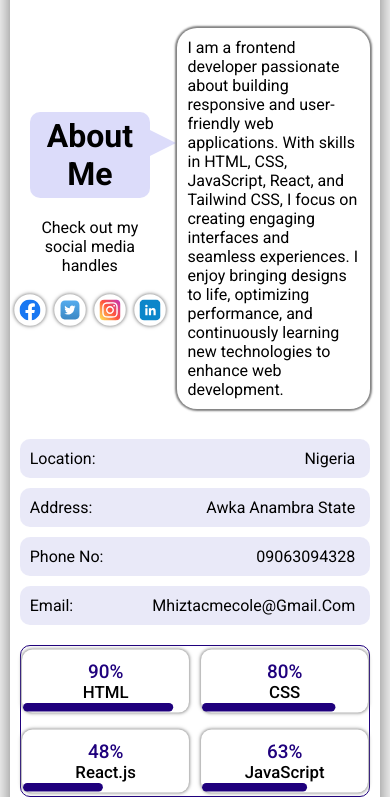
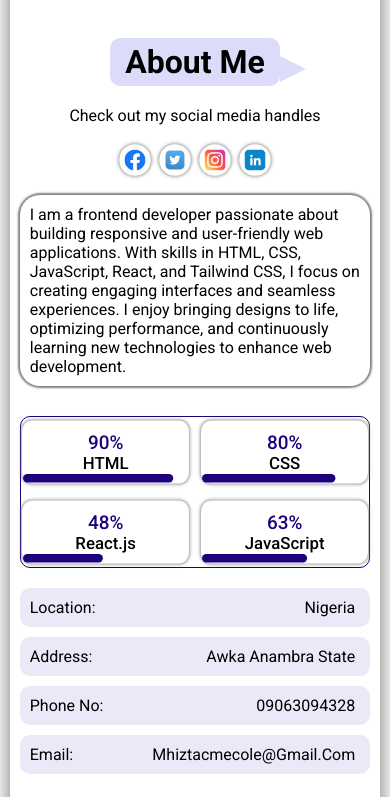
Before and after one commit to C-mecole/hngx-stage0-profile-card, a plain HTML site: page index.html in a window 390 px wide. Shown: the part 352-1149 px from the top of the page. Drawn offline with nearby package versions, Linux system fonts and the light colour scheme; a web font is replaced by a local one.

Commit message:
updated responsiveness

```diff
--- a/styles.css
+++ b/styles.css
@@ -14,7 +14,7 @@ body{
 .big-box{
   margin-block: 50px;
   /* border: 2px solid red; */
-  width: 40vw;
+  width: 50vw;
   min-height: 110vh;
   border-radius: 20px;
   box-shadow: 0px 8px 28px -5px #000000cd;
@@ -26,7 +26,7 @@ body{
   /* border: 2px solid red; */
   border-radius: 10px 10px 95% 0%;
   height: 300px;
-  width: 50vw;
+  width: 60vw;
   background-image: url('https://i.pinimg.com/736x/a3/46/12/a346126b8cabffaf679148c47045a998.jpg');
   background-repeat: no-repeat;
   background-position: center;
@@ -285,7 +285,7 @@ body{
     padding: 5px;
   }
   .about-two {
-    flex-direction: column;
+    flex-direction: column-reverse;
   }
   .bio{
     width: 100%;
@@ -294,4 +294,14 @@ body{
     width: 100%;
     gap: 20px;
   }
+
+  .head-text{
+    width: 100%;
+  }
+  .about {
+    flex-direction: column;
+  }
+  .sub-text {
+    width: 100%;
+  }
 }
```
